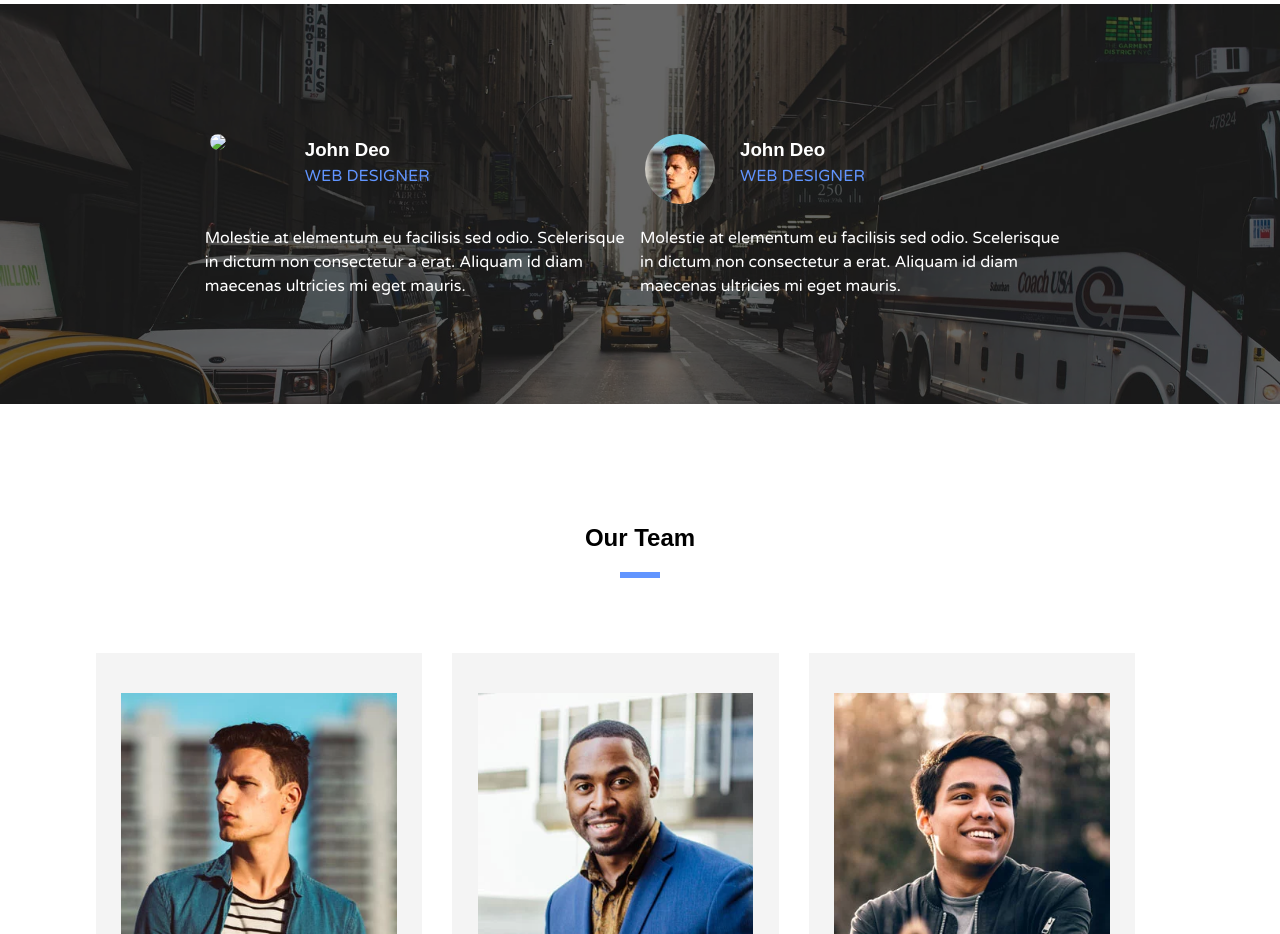
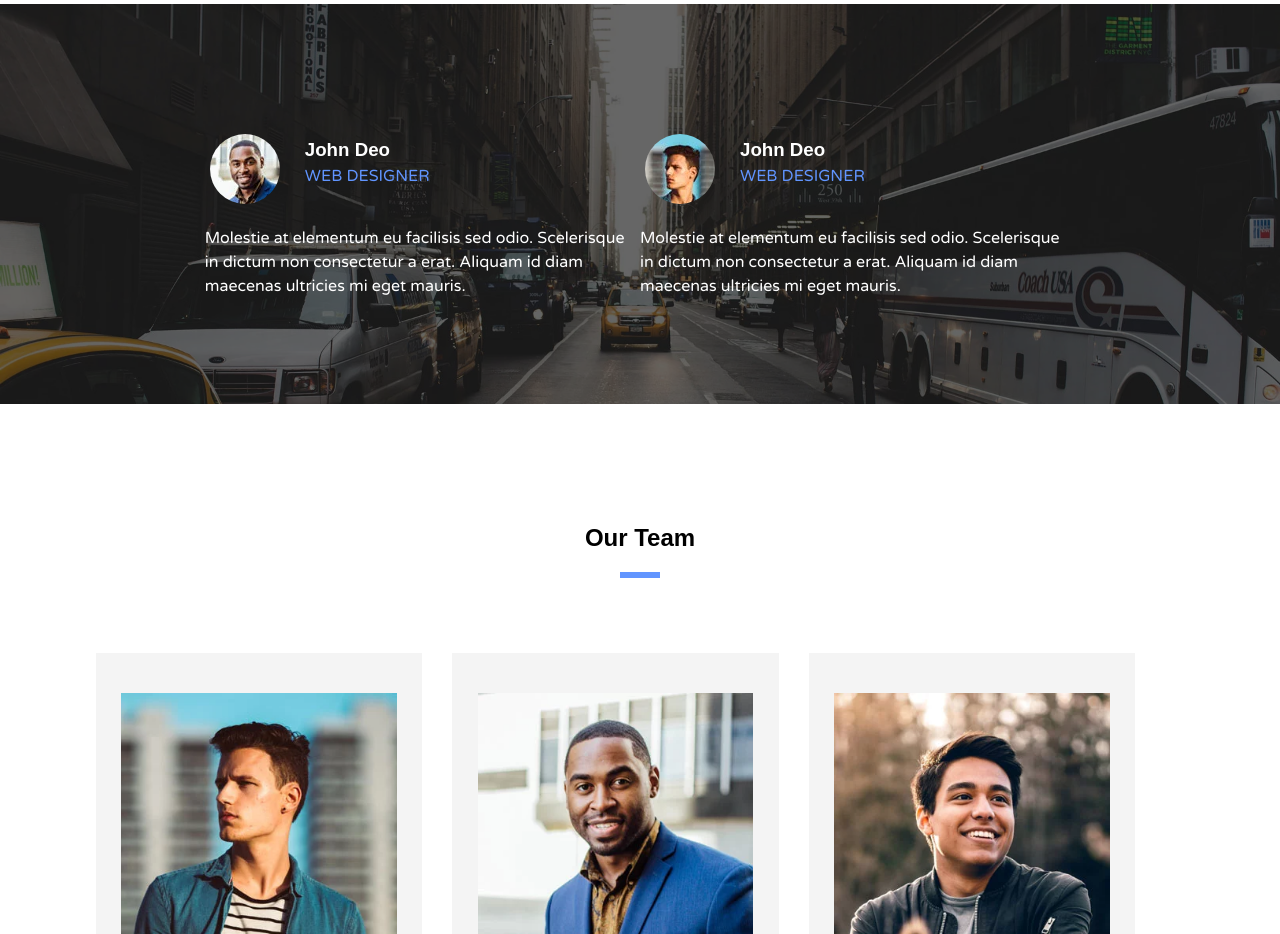
Before and after one commit to radyhaggag/Template-1-with-html-and-css, a plain HTML site: page index.html in a window 1280 px wide. Shown: the part 5400-6334 px from the top of the page. Drawn offline with Linux system fonts and the light colour scheme.

Commit message:
Update index.html

```diff
--- a/index.html
+++ b/index.html
@@ -356,7 +356,7 @@
                 <div class="testimonial-content">
                     <div class="testimonial-item">
                         <div class="testimonial-toplayer">
-                            <img src="../Project 2/images/Testimonial/perso1.webp">
+                            <img src="images/Testimonial/perso1.webp">
                             <h3>John Deo</h3>
                             <span>web designer</span>
                         </div>
```
